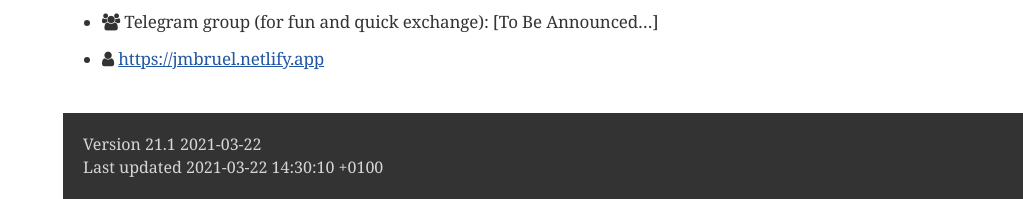
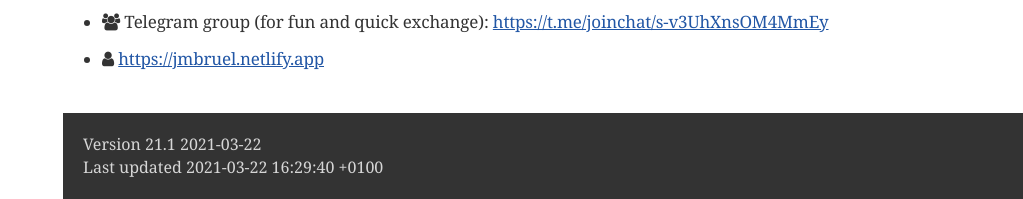
Before and after one commit to jmbruel/InnopolisModernApplicationProduction, a plain HTML site: page docs/index.html in a window 1280 px wide. Shown: the part 2301-2500 px from the top of the page, without its empty margins (257-1280 px from the left). Drawn offline with nearby package versions, Linux system fonts and the light colour scheme; a web font is replaced by a local one.

Commit message:
📦 NEW: Minor updates

```diff
--- a/docs/index.html
+++ b/docs/index.html
@@ -509,7 +509,7 @@ Content subject to regular updates!
 </ul>
 </div>
 <div class="paragraph">
-<p>Additional usefull tools:</p>
+<p>Additional useful tools:</p>
 </div>
 <div class="ulist">
 <ul>
@@ -614,7 +614,7 @@ Subject to discussion &amp; evolution
 <p><i class="fa fa-telegram"></i> <a href="https://telegram.me/jmbruel">@jmbruel</a></p>
 </li>
 <li>
-<p><i class="fa fa-users"></i> Telegram group (for fun and quick exchange): [To Be Announced&#8230;&#8203;]</p>
+<p><i class="fa fa-users"></i> Telegram group (for fun and quick exchange): <a href="https://t.me/joinchat/s-v3UhXnsOM4MmEy" class="bare">https://t.me/joinchat/s-v3UhXnsOM4MmEy</a></p>
 </li>
 <li>
 <p><i class="fa fa-user"></i> <a href="https://jmbruel.netlify.app" class="bare">https://jmbruel.netlify.app</a></p>
@@ -627,7 +627,7 @@ Subject to discussion &amp; evolution
 <div id="footer">
 <div id="footer-text">
 Version 21.1 2021-03-22<br>
-Last updated 2021-03-22 14:30:10 +0100
+Last updated 2021-03-22 16:29:40 +0100
 </div>
 </div>
 </body>
```
Also changed, not shown: 3 other files.
